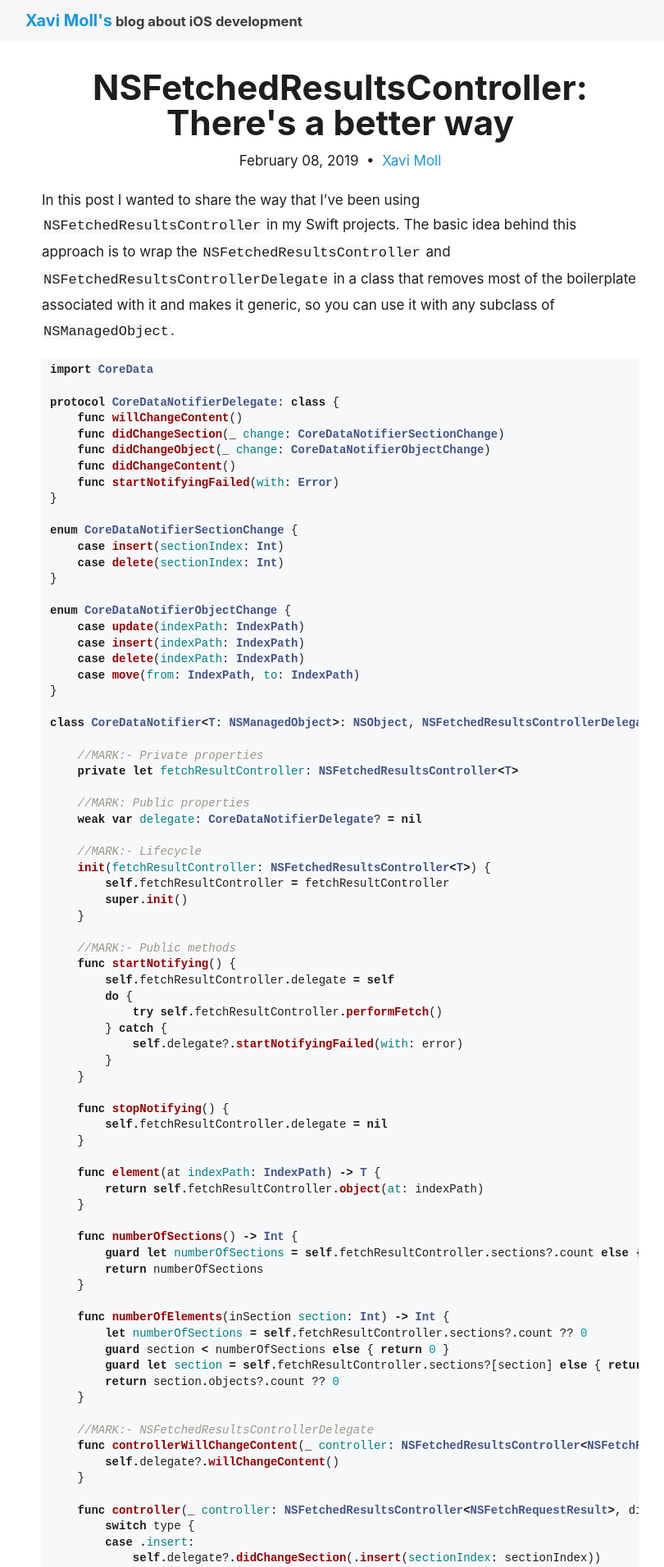
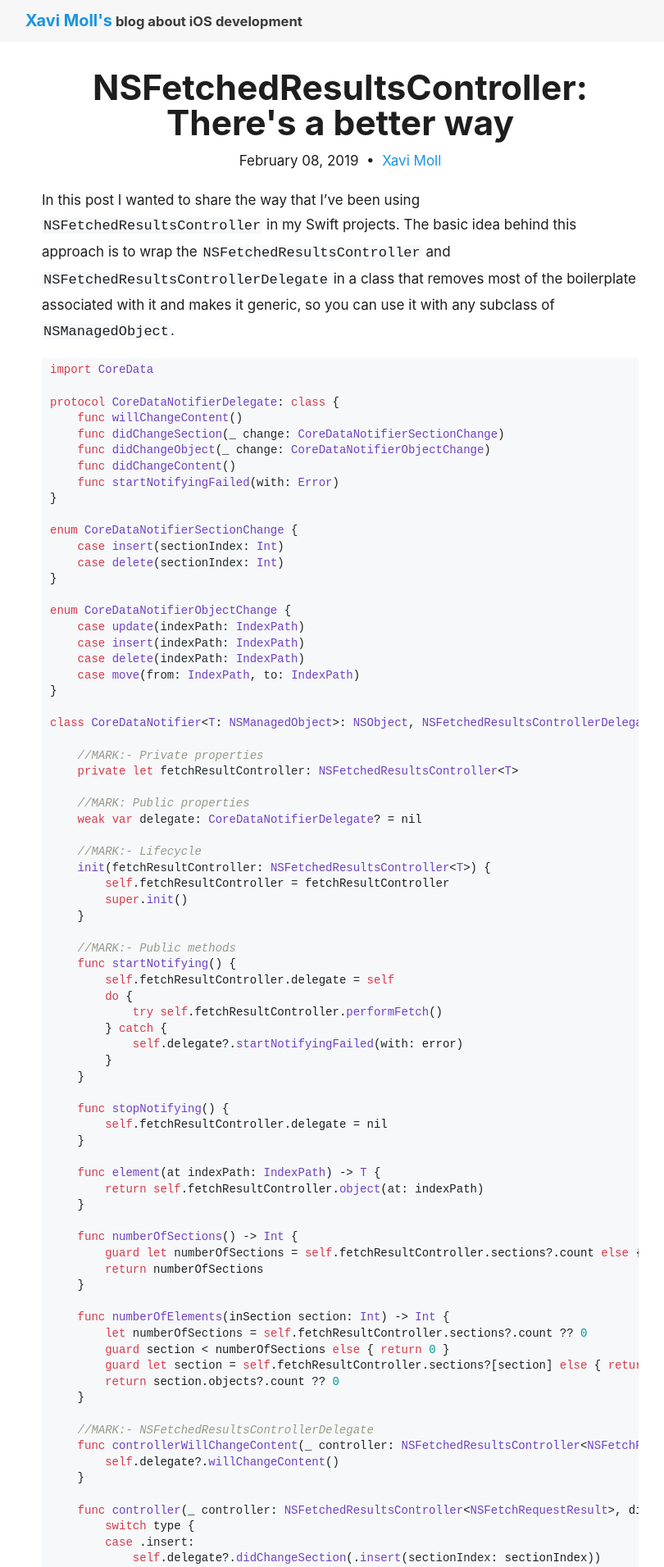
Before and after one commit to xmollv/xmollv.github.io, a Jekyll site: the page built from _posts/2019-02-08-frc.md, in a window 1280 px wide. Shown: the top 1912 px of the page at 82% size, without its empty margins (225-1035 px from the left). Built offline with Jekyll 4.4.1, drawn with Linux system fonts in a browser that asks for light colours.

Commit message:
Changed the colors for the code

```diff
--- a/assets/css/syntax-highlighter.css
+++ b/assets/css/syntax-highlighter.css
@@ -1,12 +1,21 @@
+/* Changed colors */
+.highlight .kd { color: #d73a49; } /* Keyword.Declaration */
+.highlight .kt { color: #6f42c1; } /* Keyword.Type */
+.highlight .nf { color: #6f42c1; } /* Name.Function */
+.highlight .nv { color: #24292e } /* Name.Variable */
+.highlight .k { color: #d73a49 } /* Keyword */
+.highlight .o { } /* Operator */
+.highlight .kc { } /* Keyword.Constant */
+.highlight .s { color: #032f62 } /* Literal.String */
+
+/* Default colors */
 .highlight  { background: #ffffff }
 .highlight .c { color: #999988; font-style: italic } /* Comment */
 .highlight .err { color: #a61717; background-color: #e3d2d2 } /* Error */
-.highlight .k { font-weight: bold } /* Keyword */
-.highlight .o { font-weight: bold } /* Operator */
 .highlight .cm { color: #999988; font-style: italic } /* Comment.Multiline */
-.highlight .cp { color: #999999; font-weight: bold } /* Comment.Preproc */
+.highlight .cp { color: #999999; } /* Comment.Preproc */
 .highlight .c1 { color: #999988; font-style: italic } /* Comment.Single */
-.highlight .cs { color: #999999; font-weight: bold; font-style: italic } /* Comment.Special */
+.highlight .cs { color: #999999; ; font-style: italic } /* Comment.Special */
 .highlight .gd { color: #000000; background-color: #ffdddd } /* Generic.Deleted */
 .highlight .gd .x { color: #000000; background-color: #ffaaaa } /* Generic.Deleted.Specific */
 .highlight .ge { font-style: italic } /* Generic.Emph */
@@ -16,27 +25,21 @@
 .highlight .gi .x { color: #000000; background-color: #aaffaa } /* Generic.Inserted.Specific */
 .highlight .go { color: #888888 } /* Generic.Output */
 .highlight .gp { color: #555555 } /* Generic.Prompt */
-.highlight .gs { font-weight: bold } /* Generic.Strong */
+.highlight .gs {  } /* Generic.Strong */
 .highlight .gu { color: #aaaaaa } /* Generic.Subheading */
 .highlight .gt { color: #aa0000 } /* Generic.Traceback */
-.highlight .kc { font-weight: bold } /* Keyword.Constant */
-.highlight .kd { font-weight: bold } /* Keyword.Declaration */
-.highlight .kp { font-weight: bold } /* Keyword.Pseudo */
-.highlight .kr { font-weight: bold } /* Keyword.Reserved */
-.highlight .kt { color: #445588; font-weight: bold } /* Keyword.Type */
+.highlight .kp {  } /* Keyword.Pseudo */
+.highlight .kr {  } /* Keyword.Reserved */
 .highlight .m { color: #009999 } /* Literal.Number */
-.highlight .s { color: #d14 } /* Literal.String */
 .highlight .na { color: #008080 } /* Name.Attribute */
 .highlight .nb { color: #0086B3 } /* Name.Builtin */
-.highlight .nc { color: #445588; font-weight: bold } /* Name.Class */
+.highlight .nc { color: #445588;  } /* Name.Class */
 .highlight .no { color: #008080 } /* Name.Constant */
 .highlight .ni { color: #800080 } /* Name.Entity */
-.highlight .ne { color: #990000; font-weight: bold } /* Name.Exception */
-.highlight .nf { color: #990000; font-weight: bold } /* Name.Function */
+.highlight .ne { color: #990000;  } /* Name.Exception */
 .highlight .nn { color: #555555 } /* Name.Namespace */
 .highlight .nt { color: #000080 } /* Name.Tag */
-.highlight .nv { color: #008080 } /* Name.Variable */
-.highlight .ow { font-weight: bold } /* Operator.Word */
+.highlight .ow {  } /* Operator.Word */
 .highlight .w { color: #bbbbbb } /* Text.Whitespace */
 .highlight .mf { color: #009999 } /* Literal.Number.Float */
 .highlight .mh { color: #009999 } /* Literal.Number.Hex */
```
